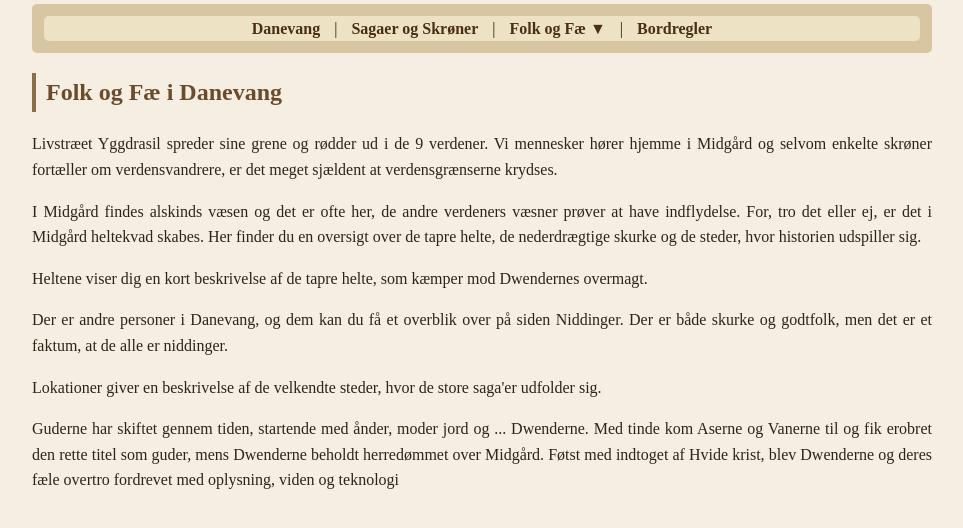
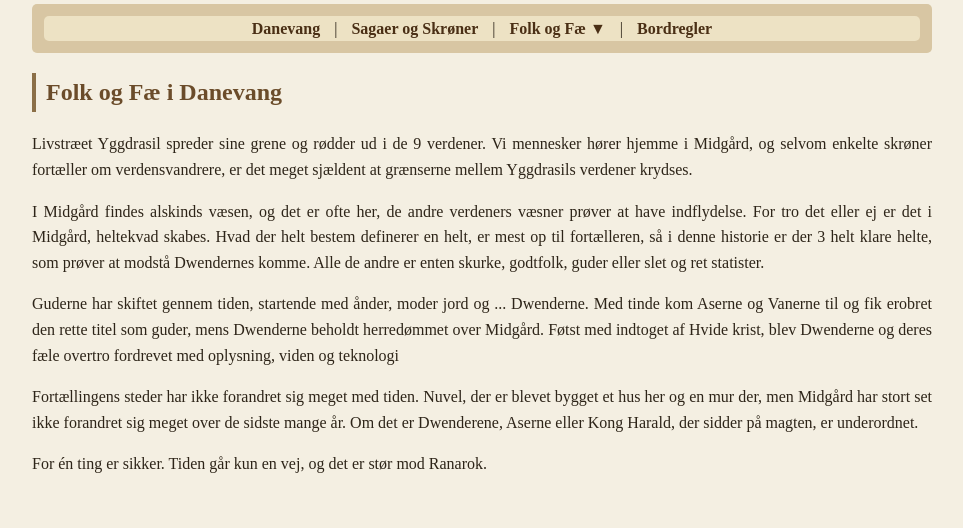
Before and after one commit to Stoffer75/den2side.dk, a Jekyll site: the page built from karakterer.html, in a window 1280 px wide, cut to the strip 274-802 px from the top of the page. Shown: the whole strip, without its empty margins (158-1121 px from the left). Built offline with Jekyll 4.4.1, drawn with Linux system fonts in a browser that asks for light colours.

Commit message:
Update karakterer.html

```diff
--- a/karakterer.html
+++ b/karakterer.html
@@ -4,25 +4,19 @@ title: Danevang
 ---
 <h2>Folk og Fæ i Danevang</h2>
   <p>Livstræet Yggdrasil spreder sine grene og rødder ud i de 9 verdener.
-      Vi mennesker hører hjemme i Midgård og selvom enkelte skrøner fortæller om verdensvandrere, er det meget sjældent at verdensgrænserne krydses.</p>
+      Vi mennesker hører hjemme i Midgård, og selvom enkelte skrøner fortæller om verdensvandrere, er det meget sjældent at grænserne mellem Yggdrasils verdener krydses.</p>
 
-  <p>I Midgård findes alskinds væsen og det er ofte her, de andre verdeners væsner prøver at have indflydelse.
-      For, tro det eller ej, er det i Midgård heltekvad skabes.
-      Her finder du en oversigt over de tapre helte, de nederdrægtige skurke og de steder, hvor historien udspiller sig.</p>
-
-  <p>Heltene viser dig en kort beskrivelse af de tapre helte, som kæmper mod Dwendernes overmagt.</p>
-
-  <p></p>
-
-  <p>Der er andre personer i Danevang, og dem kan du få et overblik over på siden Niddinger.
-    Der er både skurke og godtfolk, men det er et faktum, at de alle er niddinger.</p>
-
-  <p></p>
-
-  <p>Lokationer giver en beskrivelse af de velkendte steder, hvor de store saga'er udfolder sig.</p>
-
-  <p></p>
+  <p>I Midgård findes alskinds væsen, og det er ofte her, de andre verdeners væsner prøver at have indflydelse.
+      For tro det eller ej er det i Midgård, heltekvad skabes.
+      Hvad der helt bestem definerer en helt, er mest op til fortælleren, så i denne historie er der 3 helt klare helte, som prøver at modstå Dwendernes komme.
+      Alle de andre er enten skurke, godtfolk, guder eller slet og ret statister.</p>
 
   <p>Guderne har skiftet gennem tiden, startende med ånder, moder jord og ... Dwenderne.
-    Med tinde kom Aserne og Vanerne til og fik erobret den rette titel som guder, mens Dwenderne beholdt herredømmet over Midgård.
-    Føtst med indtoget af Hvide krist, blev Dwenderne og deres fæle overtro fordrevet med oplysning, viden og teknologi</p>
+      Med tinde kom Aserne og Vanerne til og fik erobret den rette titel som guder, mens Dwenderne beholdt herredømmet over Midgård.
+      Føtst med indtoget af Hvide krist, blev Dwenderne og deres fæle overtro fordrevet med oplysning, viden og teknologi</p>
+
+  <p>Fortællingens steder har ikke forandret sig meget med tiden.
+      Nuvel, der er blevet bygget et hus her og en mur der, men Midgård har stort set ikke forandret sig meget over de sidste mange år.
+      Om det er Dwenderene, Aserne eller Kong Harald, der sidder på magten, er underordnet.</p>
+
+  <p>For én ting er sikker. Tiden går kun en vej, og det er stør mod Ranarok.</p>
```
